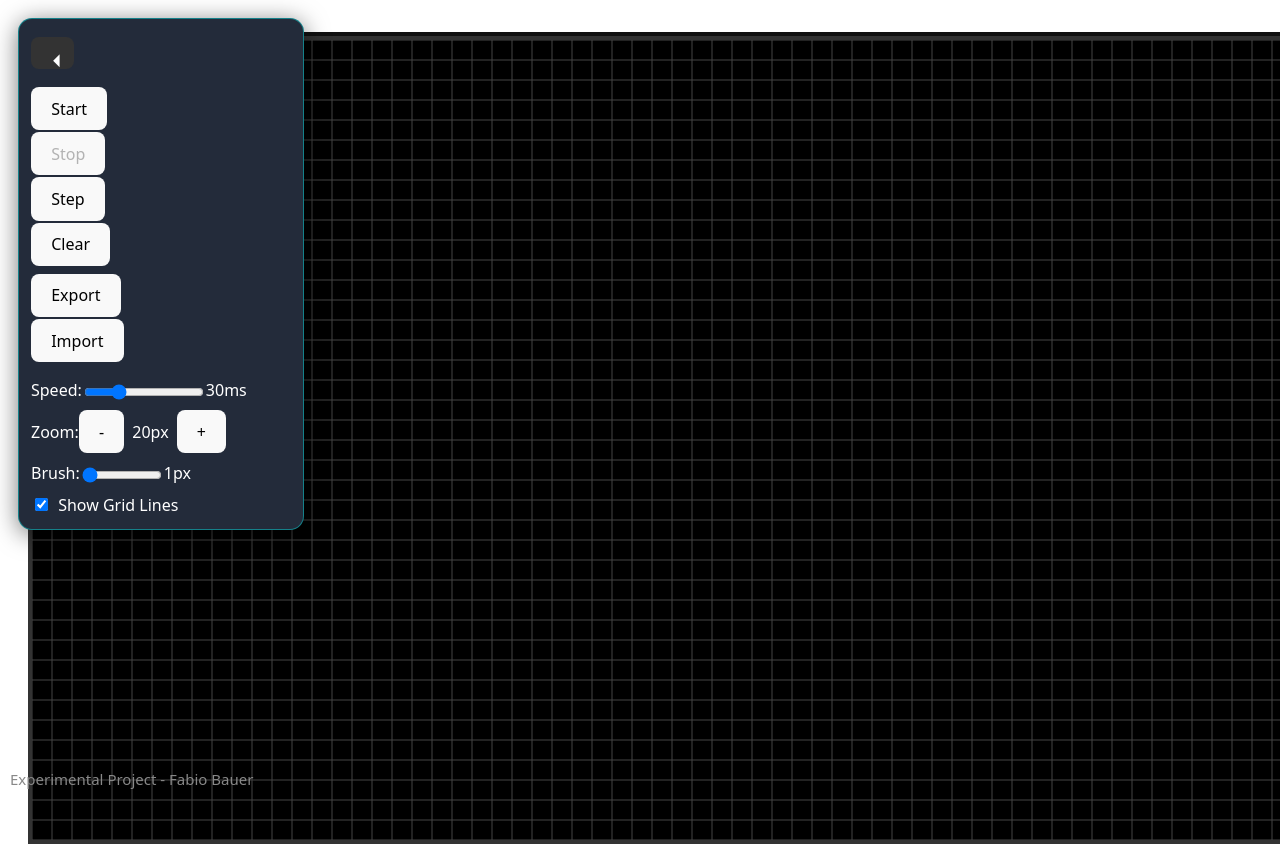
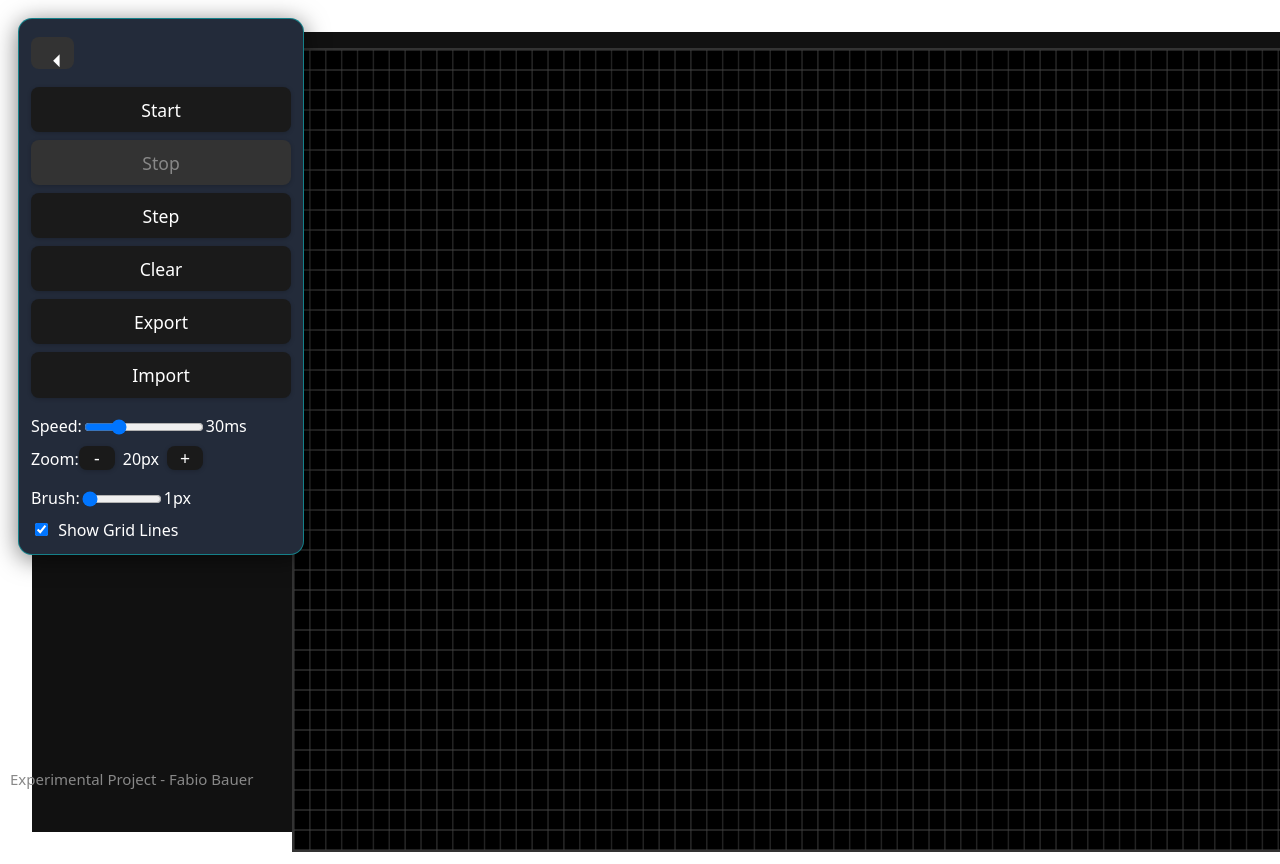
Before and after one commit to oibafbruh/gameoflife, a React (Vite) app: page / in a window 1280 px wide. Shown: the top 864 px of the page. Built offline with nearby package versions, Linux system fonts and the light colour scheme.

Commit message:
Small fixes

```diff
--- a/src/App.css
+++ b/src/App.css
@@ -81,3 +81,28 @@ div.game-container {
 .cell.alive {
   background: #333;
 }
+
+.sidebar-btn {
+  width: 100%;
+  margin-bottom: 8px;
+  padding: 0.6em 0;
+  font-size: 1.1em;
+  font-weight: 500;
+  border-radius: 8px;
+  border: none;
+  background: #1a1a1a;
+  color: #fff;
+  transition: background 0.2s, box-shadow 0.2s;
+  box-shadow: 0 1px 4px #0003;
+  cursor: pointer;
+  outline: none;
+}
+.sidebar-btn:disabled {
+  background: #333;
+  color: #888;
+  cursor: not-allowed;
+}
+.sidebar-btn:not(:disabled):hover {
+  background: #0077ff;
+  color: #fff;
+}
--- a/src/App.jsx
+++ b/src/App.jsx
@@ -246,7 +246,8 @@ function App() {
     const radiusCells = radiusPx / cellSize;
     for (let dx = Math.floor(-radiusCells); dx <= Math.ceil(radiusCells); dx++) {
       for (let dy = Math.floor(-radiusCells); dy <= Math.ceil(radiusCells); dy++) {
-        if ((dx * cellSize) ** 2 + (dy * cellSize) ** 2 <= radiusPx * radiusPx) {
+        // FIX: Use cell units for brush area
+        if ((dx ** 2 + dy ** 2) <= radiusCells ** 2) {
           paintCell(centerX + dx, centerY + dy, mode);
         }
       }
@@ -602,12 +603,12 @@ function App() {
       <div style={{ position: 'fixed', top: 18, left: 18, zIndex: 100, width: showSidebar ? 260 : 40, background: '#232b3a', color: '#fff', borderRadius: 14, boxShadow: '0 4px 24px #0008', border: '1.5px solid #0ff6', transition: 'width 0.2s', overflow: 'hidden', display: 'flex', flexDirection: 'column', alignItems: showSidebar ? 'flex-start' : 'center', padding: showSidebar ? '18px 12px 12px 12px' : '18px 0 0 0' }}>
         <button onClick={() => setShowSidebar(s => !s)} style={{ marginBottom: 18, width: 32, height: 32, borderRadius: 8, border: 'none', background: '#333', color: '#fff', fontWeight: 700, fontSize: 18, cursor: 'pointer' }}>{showSidebar ? '⏴' : '⏵'}</button>
         {showSidebar && <>
-          <button onClick={handleStart} disabled={running} style={{ marginBottom: 2 }}>Start</button>
-          <button onClick={handleStop} disabled={!running} style={{ marginBottom: 2 }}>Stop</button>
-          <button onClick={handleStep} disabled={running} style={{ marginBottom: 2 }}>Step</button>
-          <button onClick={handleClear} style={{ marginBottom: 8 }}>Clear</button>
-          <button onClick={handleExport} style={{ marginBottom: 2 }}>Export</button>
-          <button onClick={handleImportClick} style={{ marginBottom: 8 }}>Import</button>
+          <button onClick={handleStart} disabled={running} className="sidebar-btn">Start</button>
+          <button onClick={handleStop} disabled={!running} className="sidebar-btn">Stop</button>
+          <button onClick={handleStep} disabled={running} className="sidebar-btn">Step</button>
+          <button onClick={handleClear} className="sidebar-btn">Clear</button>
+          <button onClick={handleExport} className="sidebar-btn">Export</button>
+          <button onClick={handleImportClick} className="sidebar-btn">Import</button>
           <input
             type="file"
             accept=".rle,.lif,.lif.txt"
@@ -630,9 +631,9 @@ function App() {
           </label>
           <label style={{ margin: '8px 0 0 0', display: 'block' }}>
             Zoom:
-            <button onClick={() => setCellSize(s => Math.max(MIN_CELL_SIZE, s - 2))} disabled={cellSize <= MIN_CELL_SIZE}>-</button>
+            <button onClick={() => setCellSize(s => Math.max(MIN_CELL_SIZE, s - 2))} disabled={cellSize <= MIN_CELL_SIZE} className="sidebar-btn" style={{ width: 36, padding: 0 }}>-</button>
             <span style={{ margin: '0 8px' }}>{cellSize}px</span>
-            <button onClick={() => setCellSize(s => Math.min(MAX_CELL_SIZE, s + 2))} disabled={cellSize >= MAX_CELL_SIZE}>+</button>
+            <button onClick={() => setCellSize(s => Math.min(MAX_CELL_SIZE, s + 2))} disabled={cellSize >= MAX_CELL_SIZE} className="sidebar-btn" style={{ width: 36, padding: 0 }}>+</button>
           </label>
           <label style={{ margin: '8px 0 0 0', display: 'block' }}>
             Brush:
@@ -653,13 +654,15 @@ function App() {
         </>}
       </div>
       {/* Main grid area */}
-      <div style={{ height: '100vh', width: '100vw', display: 'flex', alignItems: 'center', justifyContent: 'center' }}>
-        <div className="grid">
+      <div style={{ height: '100vh', width: '100vw', display: 'flex', flexDirection: 'row', alignItems: 'stretch', justifyContent: 'flex-start' }}>
+        {/* Sidebar space (invisible, for layout) */}
+        <div style={{ width: showSidebar ? 260 : 40, flexShrink: 0 }} />
+        <div className="grid" style={{ flex: 1, height: '100vh', display: 'flex', alignItems: 'center', justifyContent: 'center', background: '#000' }}>
           <canvas
             ref={canvasRef}
             width={VIEW_COLS * cellSize}
             height={VIEW_ROWS * cellSize}
-            style={{ display: 'block', background: '#000', border: '2px solid #333' }}
+            style={{ display: 'block', background: '#000', border: '2px solid #333', width: '100%', height: '100%' }}
             onMouseDown={handleCanvasMouseDown}
             onMouseMove={handleGridMouseMove}
             onMouseUp={handleCanvasMouseUp}
```
